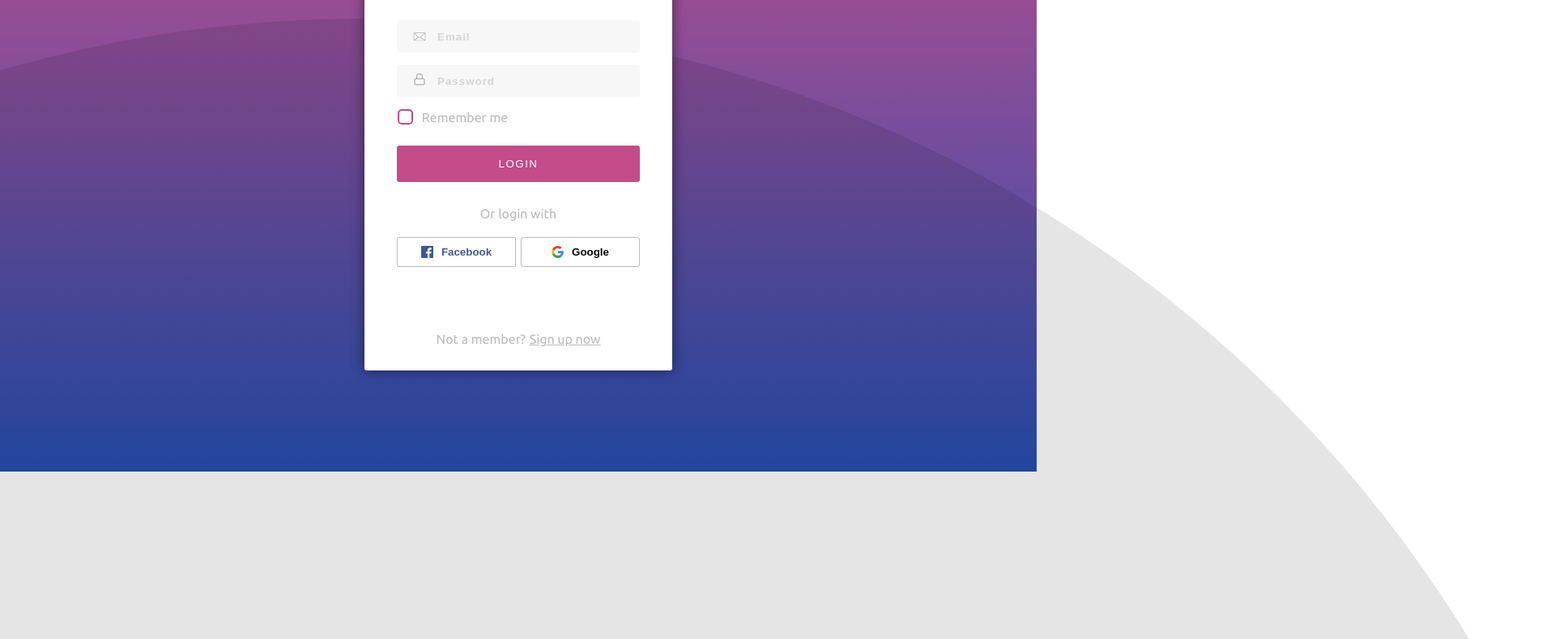
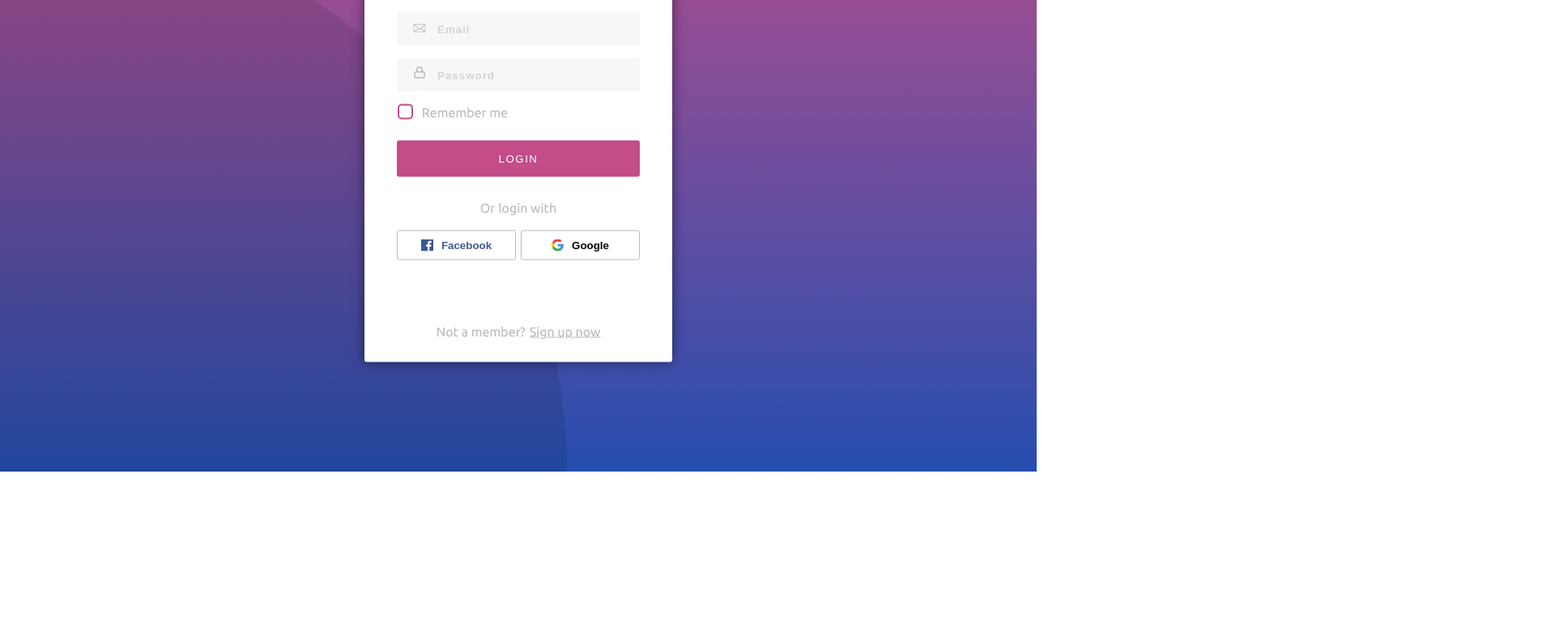
Before and after one commit to eudes-silva/loginPage-html-css, a plain HTML site: page index.html in a window 1280 px wide. Shown: the part 217-1007 px from the top of the page at 81% size, 1920 px wide, since content can reach past the window. After the commit the page ends 800 px from the top, so only its background shows below. Drawn offline with Linux system fonts and the light colour scheme.

Commit message:
Resolvido bug de incompatibilidade fieldset/flexbox

```diff
--- a/css/style.css
+++ b/css/style.css
@@ -1,13 +1,57 @@
-*{
-  margin:0;
-  padding:0;
-  box-sizing: 0;
+/*css reset*/
+/* http://meyerweb.com/eric/tools/css/reset/
+   v2.0 | 20110126
+   License: none (public domain)
+*/
+html, body, div, span, applet, object, iframe,
+h1, h2, h3, h4, h5, h6, p, blockquote, pre,
+a, abbr, acronym, address, big, cite, code,
+del, dfn, em, img, ins, kbd, q, s, samp,
+small, strike, strong, sub, sup, tt, var,
+b, u, i, center,
+dl, dt, dd, ol, ul, li,
+fieldset, form, label, legend,
+table, caption, tbody, tfoot, thead, tr, th, td,
+article, aside, canvas, details, embed,
+figure, figcaption, footer, header, hgroup,
+menu, nav, output, ruby, section, summary,
+time, mark, audio, video {
+	margin: 0;
+	padding: 0;
+	border: 0;
+	font-size: 100%;
+	font: inherit;
+	vertical-align: baseline;
 }
+/* HTML5 display-role reset for older browsers */
+article, aside, details, figcaption, figure,
+footer, header, hgroup, menu, nav, section {
+	display: block;
+}
+body {
+	line-height: 1;
+}
+ol, ul {
+	list-style: none;
+}
+blockquote, q {
+	quotes: none;
+}
+blockquote:before, blockquote:after,
+q:before, q:after {
+	content: '';
+	content: none;
+}
+table {
+	border-collapse: collapse;
+	border-spacing: 0;
+}
+/*fim css reset*/
 
 html,body{
   font-family: 'Ubuntu', sans-serif;
   width:100vw;
-  height:100%;
+  height:100vh;
   overflow: hidden;
   background: linear-gradient(0deg, rgba(37,78,176,1) 0%, rgba(193,77,137,1) 100%) no-repeat;
 }
@@ -200,7 +244,9 @@ fieldset{
 .btn-social{
   display: flex;
   justify-content: space-between;
+  flex-direction: row;
   align-items: center;
+  width:100%;
   margin:20px 0 80px 0;
 }
 
@@ -216,6 +262,7 @@ fieldset{
   border:1px solid #bababa;
   cursor: pointer;
   border-radius:2px;
+  margin:0;
 }
 
 .google{
@@ -270,11 +317,19 @@ fieldset{
 
 .background-circle{
   position: absolute;
-  top:30%;
-  left:-90%;
-  width:3200px;
-  height:3200px;
+  bottom:0;
+  left:0;
+  width:700px;
+  height:700px;
+  border-top-right-radius:100%;
   background-color: #010101;
-  border-radius:100%;
   opacity:0.1;
+  overflow: hidden;
 }
+
+/* media query to fix mobile bug (background circle)*/
+@media(max-width:475px){
+  .background-circle{
+    display: none;
+  }
+}
--- a/index.html
+++ b/index.html
@@ -24,10 +24,10 @@
       <input class="btn-submit" type="submit" value="LOGIN">
     </form>
     <p>Or login with</p>
-    <fieldset class="btn-social">
+    <section class="btn-social">
       <button class="facebook"><span></span>Facebook</button>
       <button class="google"><span></span>Google</button>
-    </fieldset>
+    </section>
     <p class="signup">Not a member?<a href="">Sign up now</a></p>
   </class>
 </body>
```
